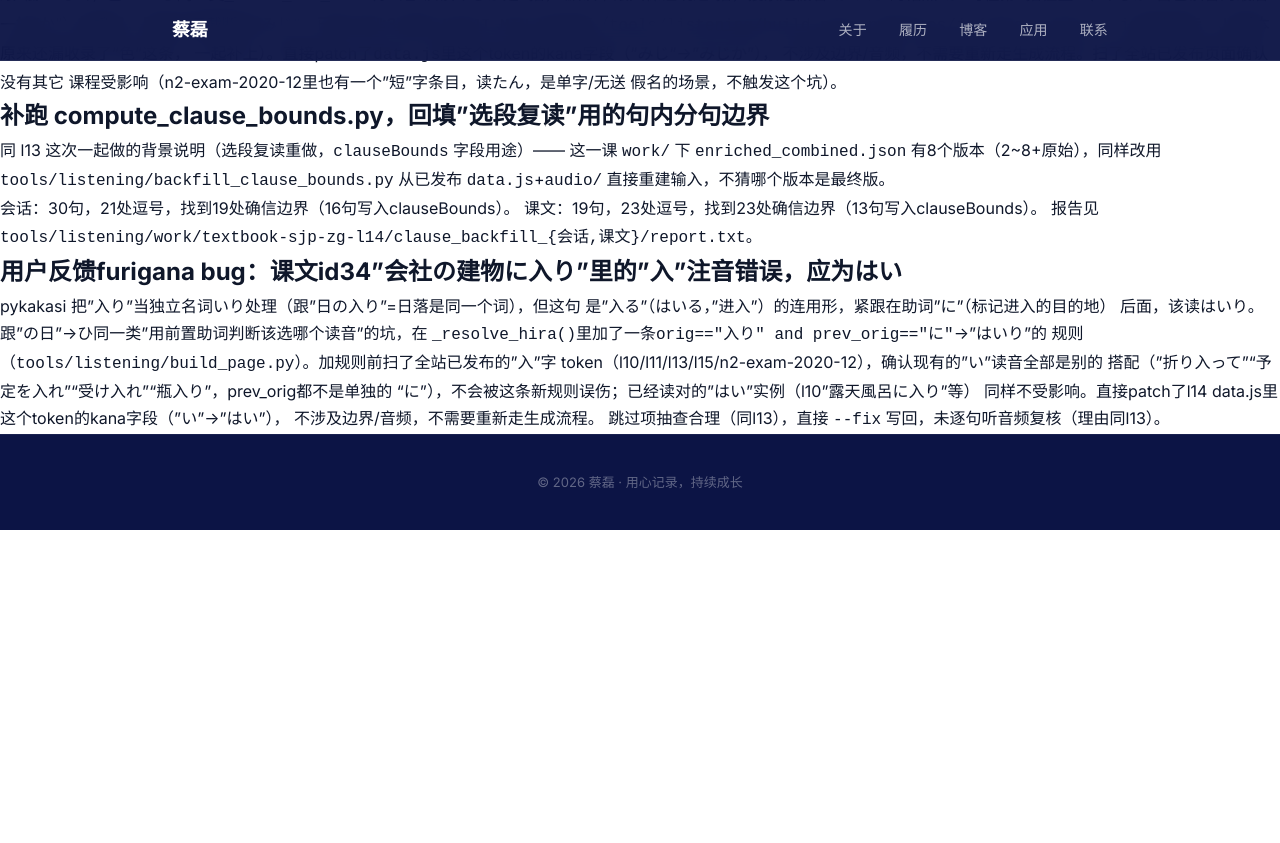
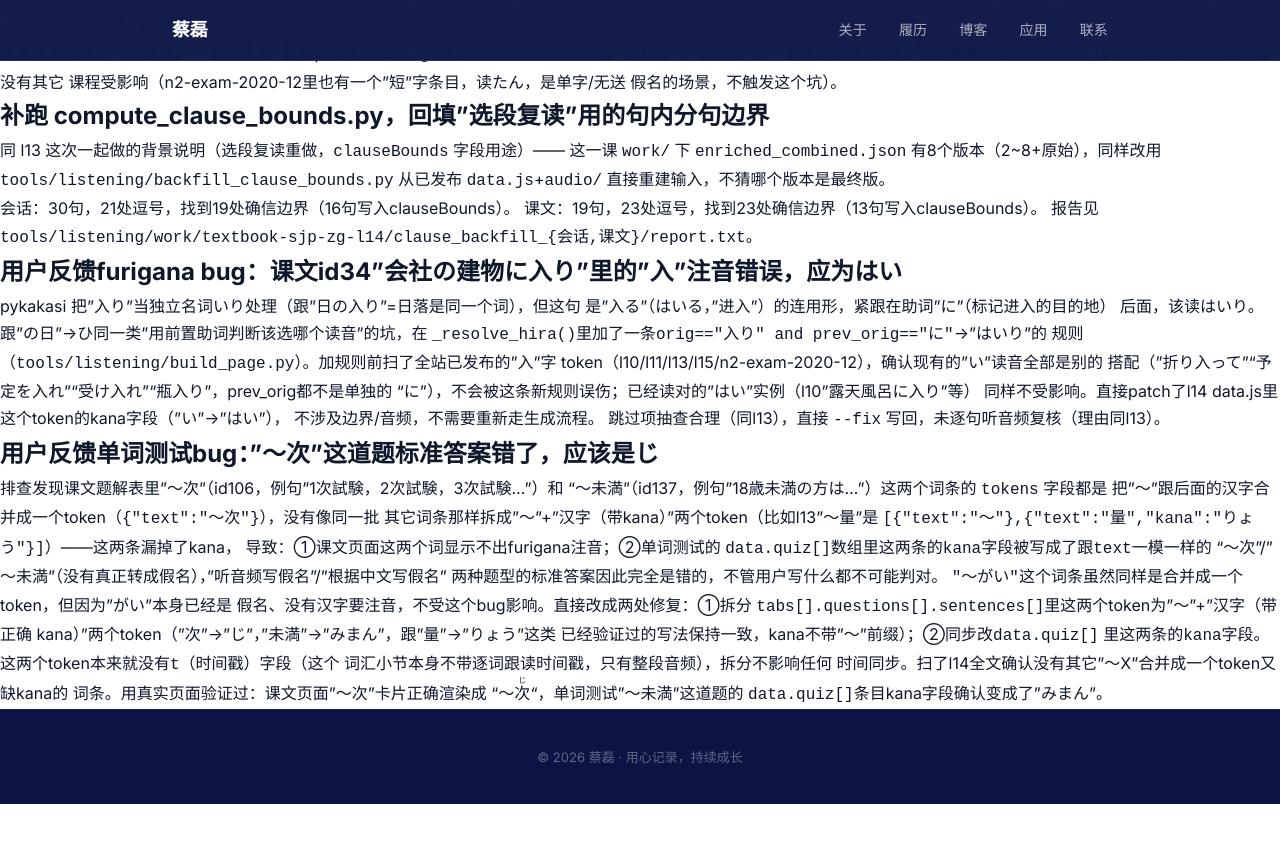
Before and after one commit to jiaodacailei/jiaodacailei.github.io, a Jekyll site: the page built from docs/private/textbook-sjp-zg-l14/LOG.md, in a window 1280 px wide and 900 px high, scrolled down 1174 px. Shown: the top 843 px of the window. Built offline with Jekyll 4.4.1, drawn with Linux system fonts in a browser that asks for light colours; our own code applies the rules of GitHub Pages for plain Markdown files; comment, search, counter and statistics services are not loaded; before the commit the page ends 1800 px from its top, so only the background shows below that.

Commit message:
l14：修furigana缺失bug，"〜次"/"〜未満"单词测试答案错了
课文词汇小节里"〜次"（id106）和"〜未満"（id137）这两个token当初
生成时把"〜"跟汉字合并成了一个token，没有像同批其它词条那样拆成
"〜"+"汉字(kana)"两个token，导致：①课文页面这两个词不显示furigana；
②单词测试data.quiz[]数组里这两条的kana字段被错误写成跟text完全
一样的"〜次"/"〜未満"，"听音频写假名"/"根据中文写假名"两种题型的
标准答案因此不可能判对。拆分成"〜"+"次(じ)"/"〜"+"未満(みまん)"，
写法跟已验证过的"〜量"(りょう)等词条保持一致；同步改data.quiz[]里
两条的kana字段。这两个token本来没有t（时间戳）字段，拆分不影响
跟读时间同步。

```diff
--- a/docs/private/textbook-sjp-zg-l14/LOG.md
+++ b/docs/private/textbook-sjp-zg-l14/LOG.md
@@ -102,3 +102,26 @@
 同样不受影响。直接patch了l14 data.js里这个token的kana字段（"い"→"はい"），
 不涉及边界/音频，不需要重新走生成流程。
 跳过项抽查合理（同l13），直接 `--fix` 写回，未逐句听音频复核（理由同l13）。
+
+## 用户反馈单词测试bug："〜次"这道题标准答案错了，应该是じ
+
+排查发现课文题解表里"〜次"（id106，例句"1次試験，2次試験，3次試験…"）和
+"〜未満"（id137，例句"18歳未満の方は…"）这两个词条的 `tokens` 字段都是
+把"〜"跟后面的汉字合并成一个token（`{"text":"〜次"}`），没有像同一批
+其它词条那样拆成"〜"+"汉字（带kana）"两个token（比如l13"〜量"是
+`[{"text":"〜"},{"text":"量","kana":"りょう"}]`）——这两条漏掉了kana，
+导致：①课文页面这两个词显示不出furigana注音；②单词测试的
+`data.quiz[]`数组里这两条的`kana`字段被写成了跟`text`一模一样的
+"〜次"/"〜未満"（没有真正转成假名），"听音频写假名"/"根据中文写假名"
+两种题型的标准答案因此完全是错的，不管用户写什么都不可能判对。
+`"〜がい"`这个词条虽然同样是合并成一个token，但因为"がい"本身已经是
+假名、没有汉字要注音，不受这个bug影响。直接改成两处修复：①拆分
+`tabs[].questions[].sentences[]`里这两个token为"〜"+"汉字（带正确
+kana）"两个token（"次"→"じ"，"未満"→"みまん"，跟"量"→"りょう"这类
+已经验证过的写法保持一致，kana不带"〜"前缀）；②同步改`data.quiz[]`
+里这两条的`kana`字段。这两个token本来就没有`t`（时间戳）字段（这个
+词汇小节本身不带逐词跟读时间戳，只有整段音频），拆分不影响任何
+时间同步。扫了l14全文确认没有其它"〜X"合并成一个token又缺kana的
+词条。用真实页面验证过：课文页面"〜次"卡片正确渲染成
+"〜<ruby>次<rt>じ</rt></ruby>"，单词测试"〜未満"这道题的
+`data.quiz[]`条目kana字段确认变成了"みまん"。
```
Also changed, not shown: docs/private/textbook-sjp-zg-l14/data.js.
